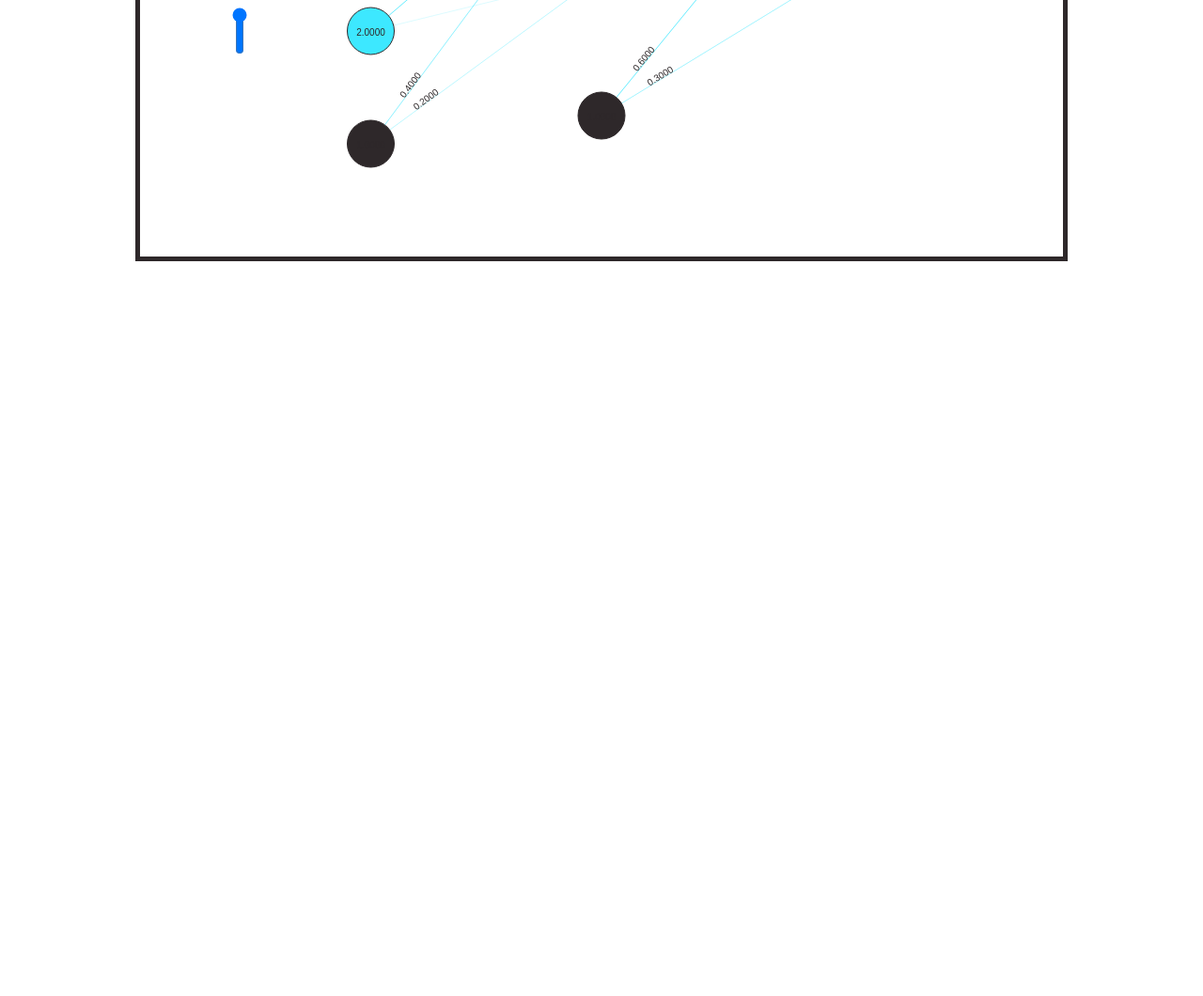
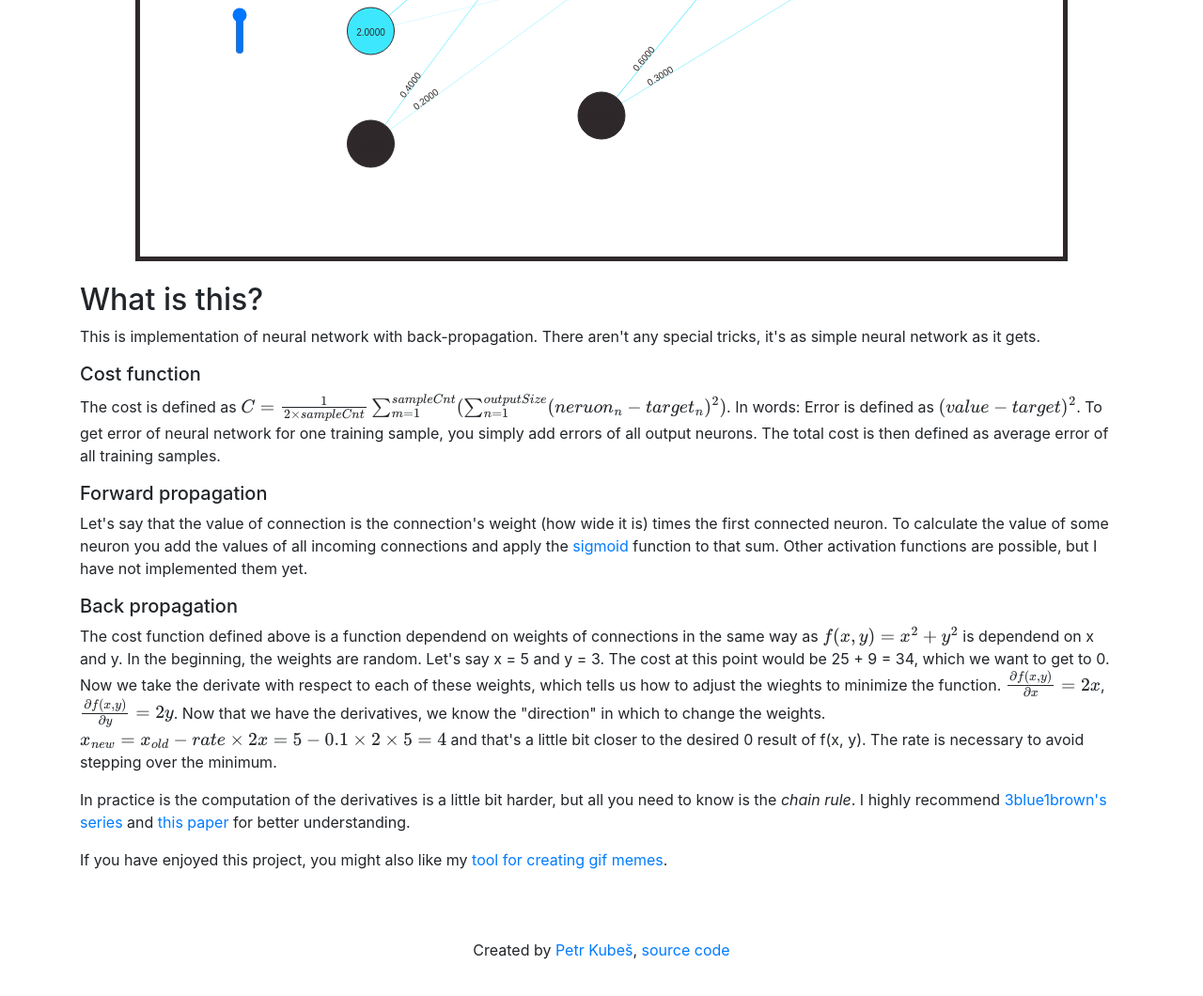
Before and after one commit to PetrKubes97/ts-neural-network, a website built with webpack: page index.html in a window 1280 px wide. Shown: the part 1244-2304 px from the top of the page at 94% size. Before the commit the page ends 1544 px from the top, so only its background shows below. Built offline with nearby package versions, Linux system fonts and the light colour scheme.

Commit message:
Revert indent changes

```diff
--- a/index.html
+++ b/index.html
@@ -5,18 +5,16 @@
     <!-- Required meta tags -->
     <meta charset="utf-8">
     <meta name="viewport" content="width=device-width, initial-scale=1, shrink-to-fit=no">
-    <meta name=”description” content="Interactive visualization of a neural network. "/>
+    <meta name=”description” content="Interactive visualization of a neural network. " />
 
     <!-- Bootstrap CSS -->
-    <link rel="stylesheet" href="https://maxcdn.bootstrapcdn.com/bootstrap/4.0.0/css/bootstrap.min.css"
-          integrity="sha384-Gn5384xqQ1aoWXA+058RXPxPg6fy4IWvTNh0E263XmFcJlSAwiGgFAW/dAiS6JXm"
+    <link rel="stylesheet" href="https://maxcdn.bootstrapcdn.com/bootstrap/4.0.0/css/bootstrap.min.css" integrity="sha384-Gn5384xqQ1aoWXA+058RXPxPg6fy4IWvTNh0E263XmFcJlSAwiGgFAW/dAiS6JXm"
           crossorigin="anonymous">
     <link rel="stylesheet" href="main.css">
     <link rel="shortcut icon" href="favicon.ico" type="image/x-icon">
     <link rel="icon" href="favicon.ico" type="image/x-icon">
     <script src="./dist/main.js"></script>
-    <script src='https://cdnjs.cloudflare.com/ajax/libs/mathjax/2.7.5/MathJax.js?config=TeX-MML-AM_CHTML'
-            async></script>
+    <script src='https://cdnjs.cloudflare.com/ajax/libs/mathjax/2.7.5/MathJax.js?config=TeX-MML-AM_CHTML' async></script>
     <script defer data-domain="nnplayground.com" src="https://analytics.gifmemes.io/js/plausible.js"></script>
     <title>Neural network visualized</title>
 </head>
@@ -42,9 +40,9 @@
                         <option value="0.003">0.003</option>
                         <option value="0.01">0.01</option>
                         <option value="0.03">0.03</option>
-                        <option value="0.1" selected="true">0.1</option>
+                        <option value="0.1">0.1</option>
                         <option value="0.3">0.3</option>
-                        <option value="1">1</option>
+                        <option value="1" selected="true">1</option>
                         <option value="3">3</option>
                         <option value="10">10</option>
                         <option value="30">30</option>
@@ -82,8 +80,7 @@
                 <h5>Train</h5>
                 <div class="row">
                     <label for="iters-input" class="col-8">Num. of iterations:</label>
-                    <input class="form-control form-control-sm col-4" id="iters-input" type="number" name="rate" min="0"
-                           max="20000"
+                    <input class="form-control form-control-sm col-4" id="iters-input" type="number" name="rate" min="0" max="20000"
                            value="5000" step="1000">
                 </div>
                 <div class="row">
@@ -103,10 +100,8 @@
   [[6,2,3],[1,0]],
   [[1,3,2],[0,1]]
 ]</textarea>
-                <button type="button" class="btn btn-outline-primary btn-sm mt-3" onclick="setTrainingData()">Set
-                    training
-                    data
-                </button>
+                <button type="button" class="btn btn-outline-primary btn-sm mt-3" onclick="setTrainingData()">Set training
+                    data</button>
             </div>
             <div class="col-8">
                 <h5>Training set</h5>
@@ -167,9 +162,64 @@
     <div style="width: 100%; text-align: center; margin-bottom: 1em;">
         <canvas id="content" width="982" height="600" style="border: 5px solid #2E282A; display: inline">Sorry,
             you need
-            a better browser to see the neural net.
-        </canvas>
+            a better browser to see the neural net.</canvas>
     </div>
+    <div>
+        <h2>What is this?</h2>
+        <p>This is implementation of neural network with back-propagation. There aren't any special tricks, it's as
+            simple neural
+            network as it gets.</p>
+        <h5>Cost function</h5>
+        <p>The cost is defined as \(C = \frac{1}{2 \times
+            sampleCnt}\sum^{sampleCnt}_{m=1}(\sum^{outputSize}_{n=1}(neruon_n-target_n)^2)\).
+            In words: Error is defined as \((value - target)^2\). To get error of neural network for one training sample,
+            you
+            simply add errors of all output neurons. The total cost is then defined as average error of all training
+            samples.
+        </p>
+        <h5>Forward propagation</h5>
+        <p>
+            Let's say that the value of connection is the connection's weight (how wide it is) times the first connected
+            neuron. To calculate
+            the value of some neuron you add the values of all incoming connections and apply the
+            <a target="_blank" href="https://www.desmos.com/calculator/dw9fmqwlmn">sigmoid</a> function to that sum. Other
+            activation functions are possible, but I have not implemented them yet.
+        </p>
+        <h5>Back propagation</h5>
+        <p>The cost function defined above is a function dependend on weights of connections in the same way as \(f(x, y)
+            = x^2
+            + y^2\) is dependend on x and y. In the beginning, the weights are random. Let's say x = 5 and y = 3. The cost
+            at
+            this point would be 25 + 9 = 34, which we want to get to 0. Now we take the derivate with respect to each of
+            these
+            weights, which tells us how to adjust the wieghts to minimize the function. \(\frac{\partial f(x, y)}{\partial
+            x}
+            = 2x\), \(\frac{\partial f(x, y)}{\partial y} = 2y\). Now that we have the derivatives, we know the "direction"
+            in
+            which to change the weights. \(x_{new} = x_{old} - rate \times 2x = 5 - 0.1 \times 2 \times 5 = 4\) and that's
+            a
+            little bit closer to the desired 0 result of f(x, y). The rate is necessary to avoid stepping over the minimum.</p>
+        <p>
+            In practice is the computation of the derivatives is a little bit harder, but all you need to know is the
+            <i>chain rule</i>. I highly recommend
+            <a target="_blank" href="https://www.youtube.com/watch?v=aircAruvnKk">3blue1brown's series</a> and
+            <a target="_blank" href="https://web.archive.org/web/20150317210621/https://www4.rgu.ac.uk/files/chapter3%20-%20bp.pdf">this
+                paper</a> for better understanding.
+        </p>
+
+        <p>
+            If you have enjoyed this project, you might also like my <a href="http://gifmemes.io" target="_blank">tool for creating gif memes</a>.
+        </p>
+        <footer class="futter m-5" style="text-align: center;">
+            <br> Created by
+            <a target="_blank" href="mailto:petrkubes1997@gmail.com?Subject=Nerual%20network%20-%20suggestion/hate/or%20just%20saying%20hi"
+               target="_top">Petr Kubeš</a>,
+            <a target="_blank" href="https://github.com/PetrKubes97/ts-neural-network" target="_top">source code</a>
+        </footer>
+
+    </div>
+
 </div>
 </body>
+
 </html>
```
